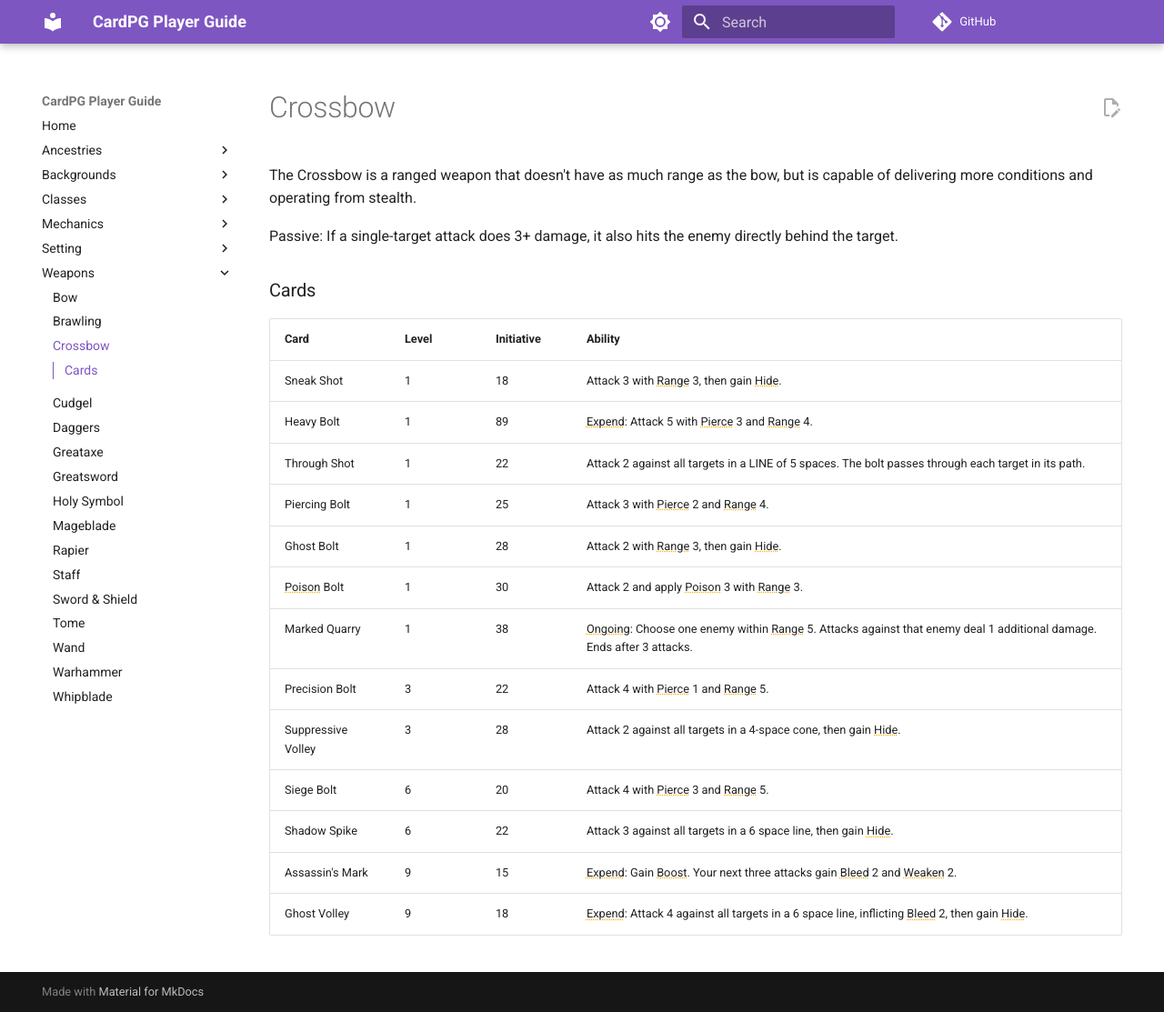
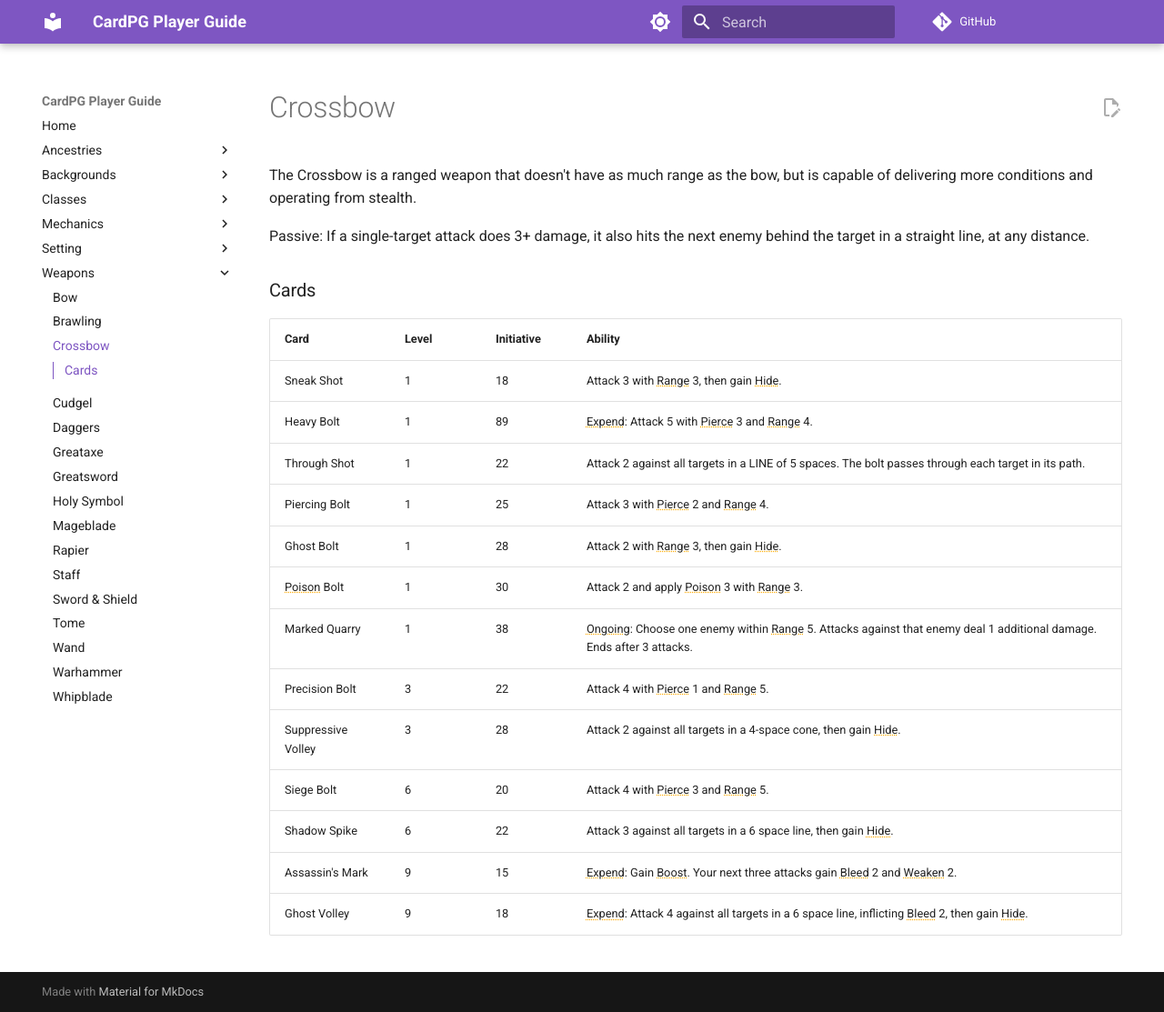
Before and after one commit to mrjoelpearce/CardPG-Guide, an MkDocs documentation site: the page built from docs/Weapons/Crossbow.md, in a window 1280 px wide and 1113 px high. Shown: the whole window at 91% size. Built offline with MkDocs 1.6.1 and Material for MkDocs 9.7.7, drawn with Linux system fonts in a browser that asks for light colours; comment, search, counter and statistics services are not loaded.

Commit message:
Crossbow Punch-Through: "directly behind" -> "next enemy behind, in a straight line, at any distance"
Mirrors the CardPG system repo, where the passive is now automated with
this rule. weapons.csv re-copied from the system repo.

Co-Authored-By: Claude Opus 5.5 <noreply@anthropic.com>

```diff
--- a/docs/Weapons/Crossbow.md
+++ b/docs/Weapons/Crossbow.md
@@ -1,6 +1,6 @@
 The Crossbow is a ranged weapon that doesn't have as much range as the bow, but is capable of delivering more conditions and operating from stealth.
 
-Passive: If a single-target attack does 3+ damage, it also hits the enemy directly behind the target.
+Passive: If a single-target attack does 3+ damage, it also hits the next enemy behind the target in a straight line, at any distance.
 
 ### Cards
 
--- a/docs/data/weapons.csv
+++ b/docs/data/weapons.csv
@@ -10,7 +10,7 @@ greatsword,"mobile, physical",Momentum,"When you attack, deal one extra damage i
 warhammer,"dps, physical",Armor Breaker,Your melee attacks add Pierce 1.,Every melee attack ignores 1 armor — the best choice for cutting through heavily armored enemies.,,,
 daggers,"mobile, burst",Twist the Knife,"Your attacks that deal Bleed, Weaken, or Poison deal one additional stack.","Condition-focused builds deal one extra stack of Bleed, Weaken, or Poison — amplifies every debuff you apply.",,,
 rapier,"mobile, control",Riposte,"When an enemy's melee attack deals no damage, immediately attack 1 against them.",Punishes any melee attack that deals no damage with an automatic counter-attack — rewarding against aggressive but ineffective foes.,custom,attack:1 @enemy,
-crossbow,"stealth, ranged",Punch-Through,"If a single-target attack does 3+ damage, it also hits the enemy directly behind the target.",Strong single-target hits pass through to the enemy directly behind — for builds that like to line enemies up.,custom,attack:1 @enemy,
+crossbow,"stealth, ranged",Punch-Through,"If a single-target attack does 3+ damage, it also hits the next enemy behind the target in a straight line, at any distance.",Strong single-target hits pass through to the next enemy in line — for builds that like to line enemies up.,custom,attack:1 @enemy,
 whipblade,"ranged, mobile",Hooked Reach,"When you Retaliate, you may move one space.",Fight at reach (2-3 spaces) and reposition when you Retaliate — keeps you at your ideal range constantly.,custom,move:1,
 brawling,"mobile, burst",Flurry,Your second and subsequent attacks each turn deal 1 additional damage.,Combo fighters that deal more damage with each additional attack in a turn — reward going wide over going deep.,custom,damage:1 @enemy,
 mageblade,"control, elemental",Arcane Cycle,"The first time each round you apply an elemental condition (Burn, Freeze, or Shock) with an attack, restore 1 card from your discard.",The first elemental hit each round restores a card from your discard — a self-sustaining magical melee build for long fights.,custom,effect +restore:1 @self,
```
Also changed, not shown: docs/Mechanics/Passive Abilities.md (+1 -1 lines).
